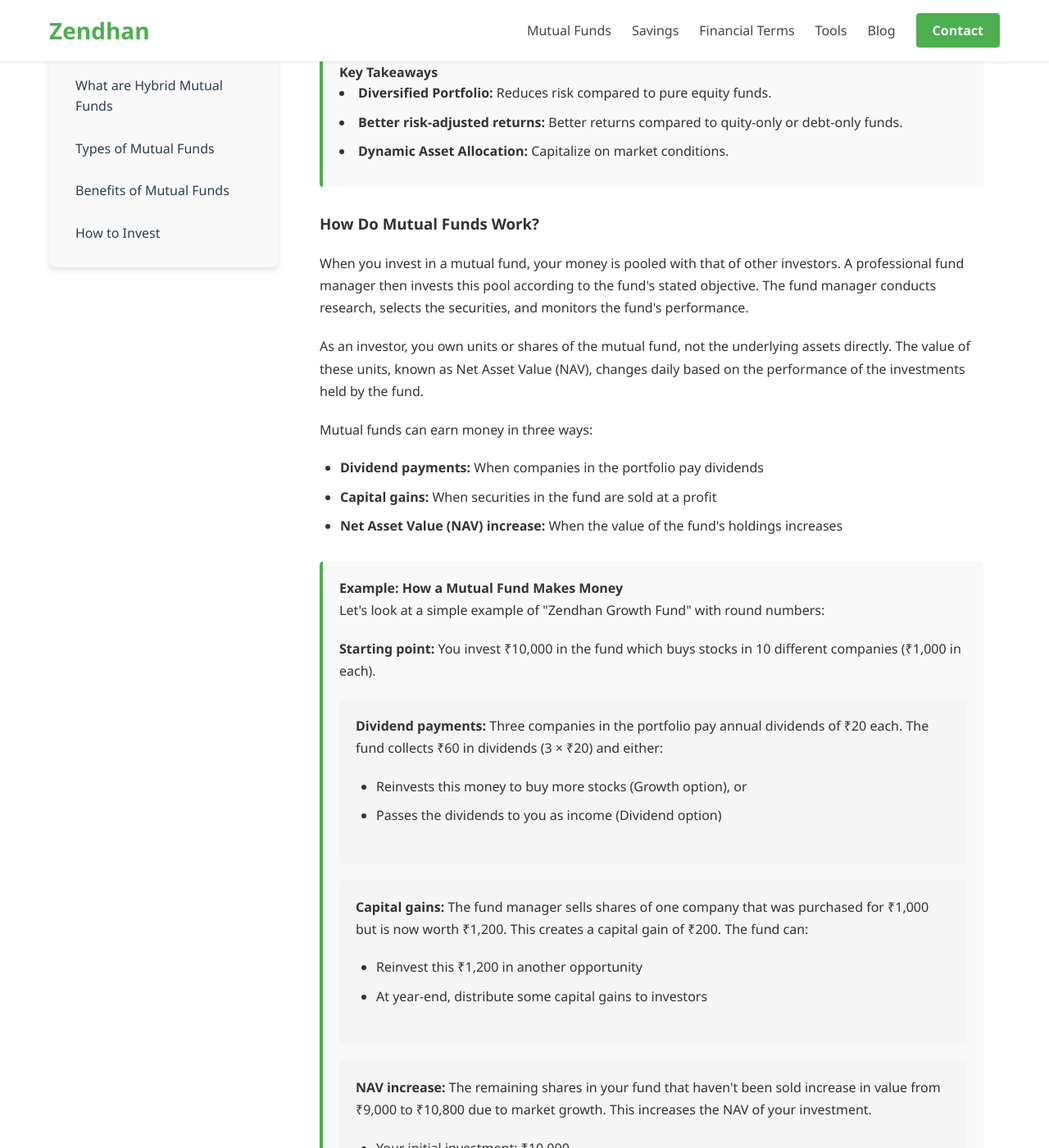
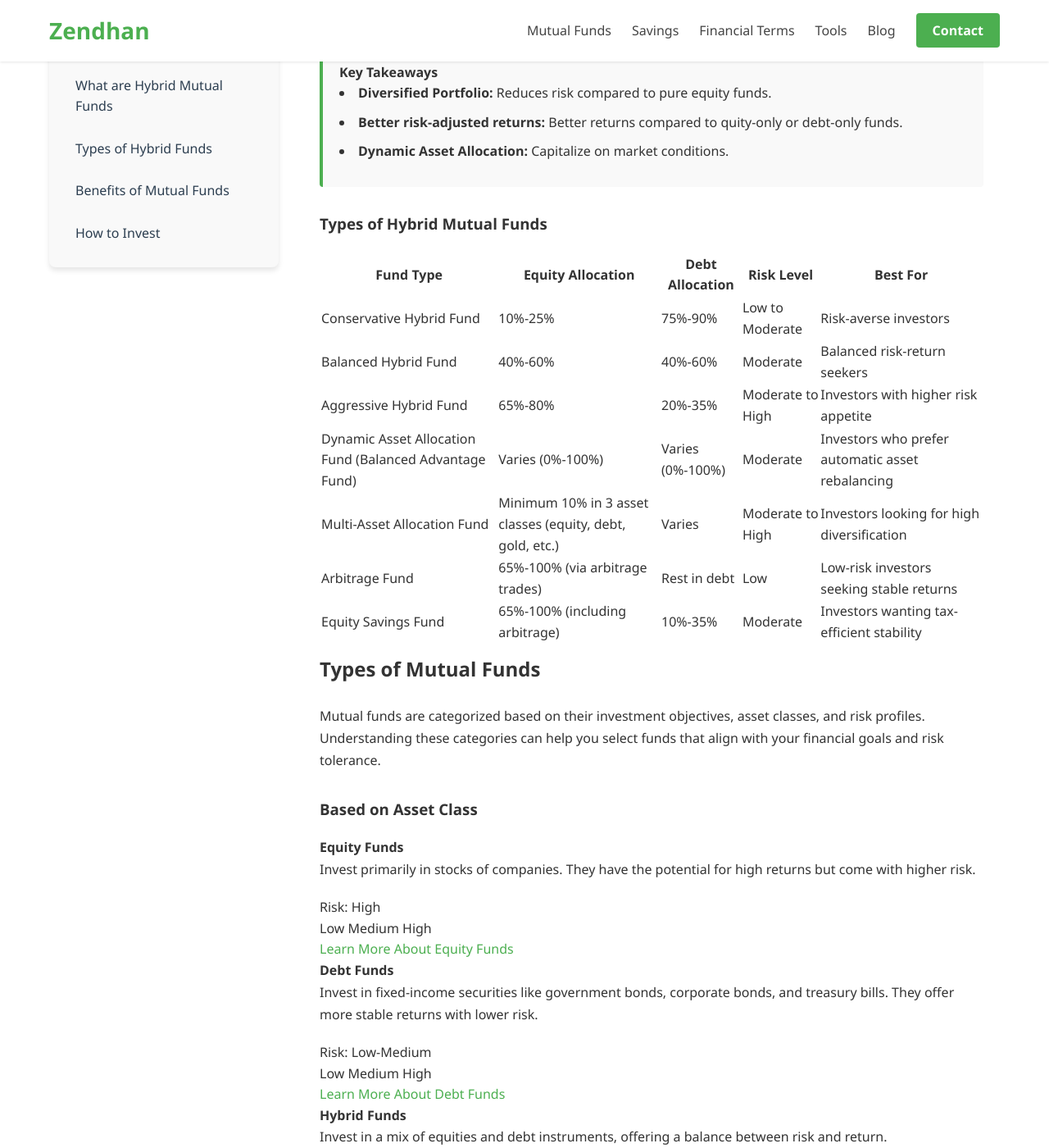
Before and after one commit to nandan11/zendhan, a Jekyll site: the page built from hybrid-funds.html, in a window 1280 px wide and 1400 px high, scrolled down 604 px. Shown: the whole window at 82% size. Built offline with Jekyll 4.4.1, drawn with Linux system fonts in a browser that asks for light colours; some of the changed text lies outside the part shown.

Commit message:
Update hybrid-funds.html

```diff
--- a/hybrid-funds.html
+++ b/hybrid-funds.html
@@ -11,7 +11,7 @@ custom_css:
     <h3>Quick Navigation</h3>
     <ul>
         <li><a href="#what-are-hybrid-mutual-funds">What are Hybrid Mutual Funds</a></li>
-        <li><a href="#types-of-mutual-funds">Types of Mutual Funds</a></li>
+        <li><a href="#types-of-hybrid-funds">Types of Hybrid Funds</a></li>
         <li><a href="#benefits-of-investing">Benefits of Mutual Funds</a></li>
         <li><a href="#how-to-invest">How to Invest</a></li>
     </ul>
@@ -40,50 +40,71 @@ custom_css:
             <li><strong>Dynamic Asset Allocation:</strong> Capitalize on market conditions.</li>
         </div>
 
-        <h3>How Do Mutual Funds Work?</h3>
-        <p>When you invest in a mutual fund, your money is pooled with that of other investors. A professional fund manager then invests this pool according to the fund's stated objective. The fund manager conducts research, selects the securities, and monitors the fund's performance.</p>
+        <h3>Types of Hybrid Mutual Funds</h3>
 
-        <p>As an investor, you own units or shares of the mutual fund, not the underlying assets directly. The value of these units, known as Net Asset Value (NAV), changes daily based on the performance of the investments held by the fund.</p>
-
-        <p>Mutual funds can earn money in three ways:</p>
-        <ul>
-            <li><strong>Dividend payments:</strong> When companies in the portfolio pay dividends</li>
-            <li><strong>Capital gains:</strong> When securities in the fund are sold at a profit</li>
-            <li><strong>Net Asset Value (NAV) increase:</strong> When the value of the fund's holdings increases</li>
-        </ul>
-
-        <div class="info-card">
-    <h4>Example: How a Mutual Fund Makes Money</h4>
-    <p>Let's look at a simple example of "Zendhan Growth Fund" with round numbers:</p>
-
-    <p><strong>Starting point:</strong> You invest ₹10,000 in the fund which buys stocks in 10 different companies (₹1,000 in each).</p>
-
-    <div class="example-block">
-        <p><strong>Dividend payments:</strong> Three companies in the portfolio pay annual dividends of ₹20 each. The fund collects ₹60 in dividends (3 × ₹20) and either:</p>
-        <ul>
-            <li>Reinvests this money to buy more stocks (Growth option), or</li>
-            <li>Passes the dividends to you as income (Dividend option)</li>
-        </ul>
-    </div>
-
-    <div class="example-block">
-        <p><strong>Capital gains:</strong> The fund manager sells shares of one company that was purchased for ₹1,000 but is now worth ₹1,200. This creates a capital gain of ₹200. The fund can:</p>
-        <ul>
-            <li>Reinvest this ₹1,200 in another opportunity</li>
-            <li>At year-end, distribute some capital gains to investors</li>
-        </ul>
-    </div>
-
-    <div class="example-block">
-        <p><strong>NAV increase:</strong> The remaining shares in your fund that haven't been sold increase in value from ₹9,000 to ₹10,800 due to market growth. This increases the NAV of your investment.</p>
-        <ul>
-            <li>Your initial investment: ₹10,000</li>
-            <li>New value: ₹12,000 (₹10,800 + ₹1,200)</li>
-            <li>Increase in NAV: 20%</li>
-        </ul>
-    </div>
-
-    <p><strong>Result:</strong> Your ₹10,000 investment has grown to ₹12,000 + ₹60 in dividends = ₹12,060, representing a return of 20.6%.</p>
+         <div class="table-responsive">
+    <table class="performance-table">
+        <thead>
+            <tr>
+                <th>Fund Type</th>
+                <th>Equity Allocation</th>
+                <th>Debt Allocation</th>
+                <th>Risk Level</th>
+                <th>Best For</th>
+            </tr>
+        </thead>
+        <tbody>
+            <tr>
+                <td>Conservative Hybrid Fund</td>
+                <td>10%-25%</td>
+                <td>75%-90%</td>
+                <td>Low to Moderate</td>
+                <td>Risk-averse investors</td>
+            </tr>
+            <tr>
+                <td>Balanced Hybrid Fund</td>
+                <td>40%-60%</td>
+                <td>40%-60%</td>
+                <td>Moderate</td>
+                <td>Balanced risk-return seekers</td>
+            </tr>
+            <tr>
+                <td>Aggressive Hybrid Fund</td>
+                <td>65%-80%</td>
+                <td>20%-35%</td>
+                <td>Moderate to High</td>
+                <td>Investors with higher risk appetite</td>
+            </tr>
+            <tr>
+                <td>Dynamic Asset Allocation Fund (Balanced Advantage Fund)</td>
+                <td>Varies (0%-100%)</td>
+                <td>Varies (0%-100%)</td>
+                <td>Moderate</td>
+                <td>Investors who prefer automatic asset rebalancing</td>
+            </tr>
+            <tr>
+                <td>Multi-Asset Allocation Fund</td>
+                <td>Minimum 10% in 3 asset classes (equity, debt, gold, etc.)</td>
+                <td>Varies</td>
+                <td>Moderate to High</td>
+                <td>Investors looking for high diversification</td>
+            </tr>
+            <tr>
+                <td>Arbitrage Fund</td>
+                <td>65%-100% (via arbitrage trades)</td>
+                <td>Rest in debt</td>
+                <td>Low</td>
+                <td>Low-risk investors seeking stable returns</td>
+            </tr>
+            <tr>
+                <td>Equity Savings Fund</td>
+                <td>65%-100% (including arbitrage)</td>
+                <td>10%-35%</td>
+                <td>Moderate</td>
+                <td>Investors wanting tax-efficient stability</td>
+            </tr>
+        </tbody>
+    </table>
 </div>
     <div class="content-block">
         <h2 id="types-of-mutual-funds">Types of Mutual Funds</h2>
```
